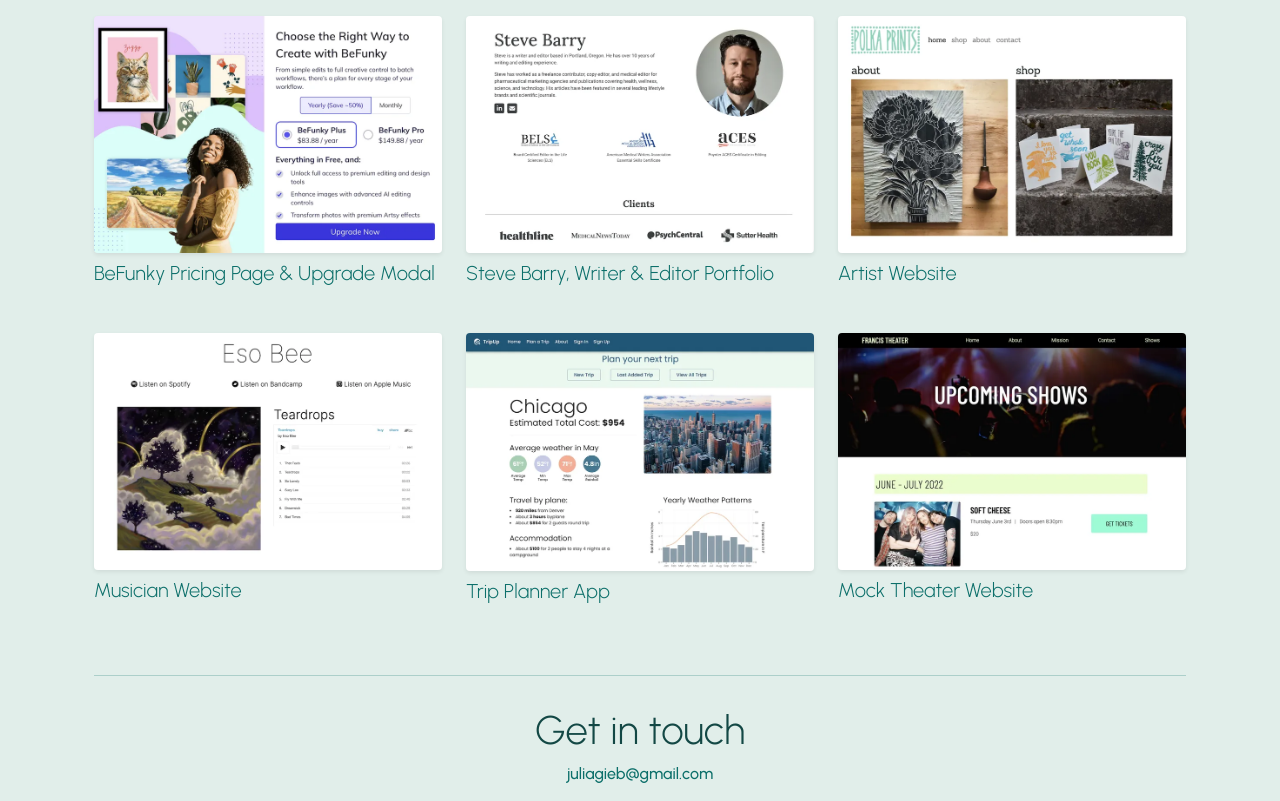
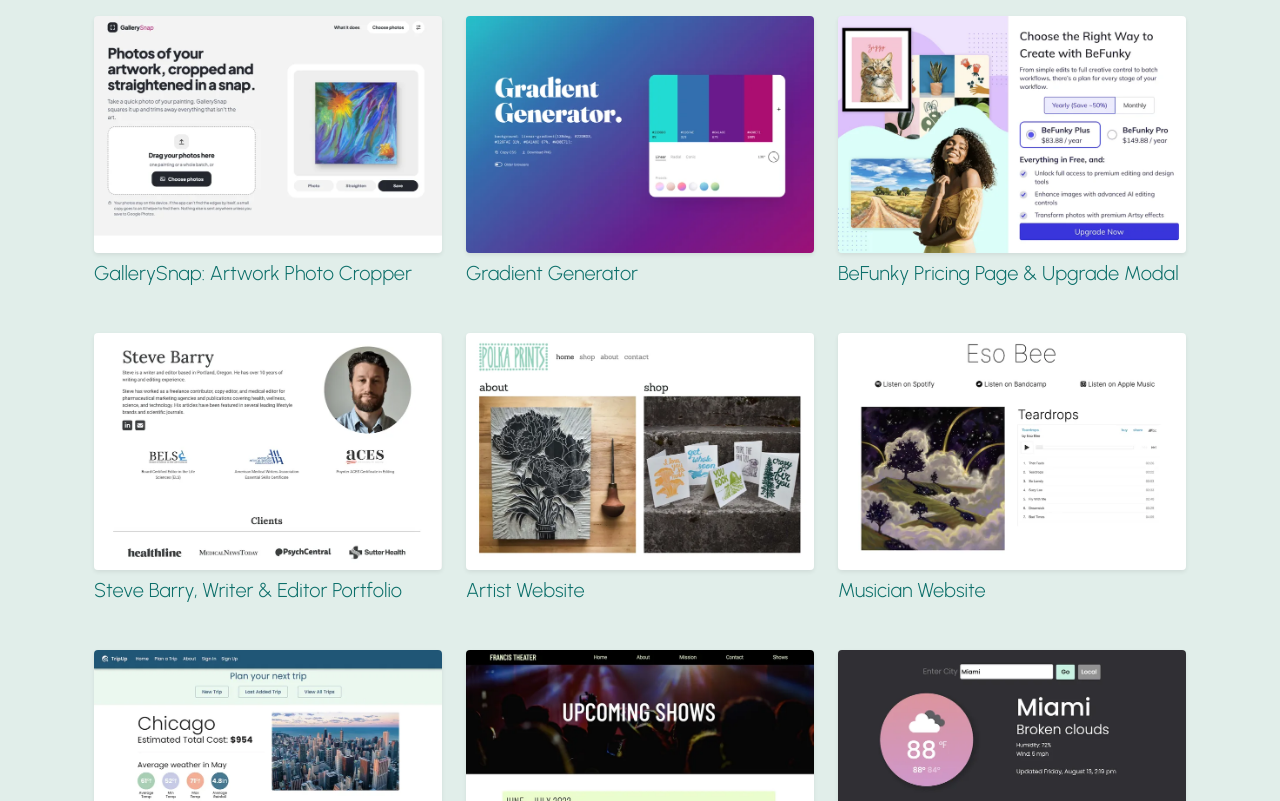
Before and after one commit to gabibble/julia_portfolio, a plain HTML site: page index.html in a window 1280 px wide. Shown: the part 1017-1818 px from the top of the page. Drawn offline with nearby package versions, Linux system fonts and the light colour scheme; a web font is replaced by a local one.

Commit message:
Add new projects

```diff
--- a/main.js
+++ b/main.js
@@ -2,8 +2,20 @@ let projectCards = document.querySelector("#project-cards")
 
 let projects = [
   {
+    name: "GallerySnap: Artwork Photo Cropper",
+    link: "https://www.gallerysnap.app/",
+    alt: "GallerySnap app that crops and straightens photos of paintings",
+    img: "gallerysnap.webp",
+  },
+  {
+    name: "Gradient Generator",
+    link: "https://generate-gradient-app.vercel.app/",
+    alt: "Gradient generator with color stops, presets, and copy CSS",
+    img: "gradient.webp",
+  },
+  {
     name: "BeFunky Pricing Page & Upgrade Modal",
-    link: "https://www.befunky.com/pricing/",
+    link: "https://www.befunky.com/",
     alt: "BeFunky upgrade modal comparing Plus and Pro plans",
     img: "befunky-pricing.webp",
   },
@@ -37,6 +49,12 @@ let projects = [
     alt: "francis theater mock website",
     img: "francis.webp",
   },
+  {
+    name: "Weather App",
+    link: "https://juliaweatherapp.netlify.app/",
+    alt: "Weather app showing current conditions and a 6-day forecast",
+    img: "weather.webp",
+  },
 ];
 
 
--- a/src/styles.css
+++ b/src/styles.css
@@ -63,6 +63,13 @@ footer {
 
 footer a {
   color: var(--heading-color);
+}
+
+.projects img {
+  width: 100%;
+  aspect-ratio: 800 / 545;
+  object-fit: cover;
+  object-position: top;
 }
 
 .container {
```
Also changed, not shown: images/gallerysnap.webp (added), images/gradient.webp (added), images/weather.webp (added).
